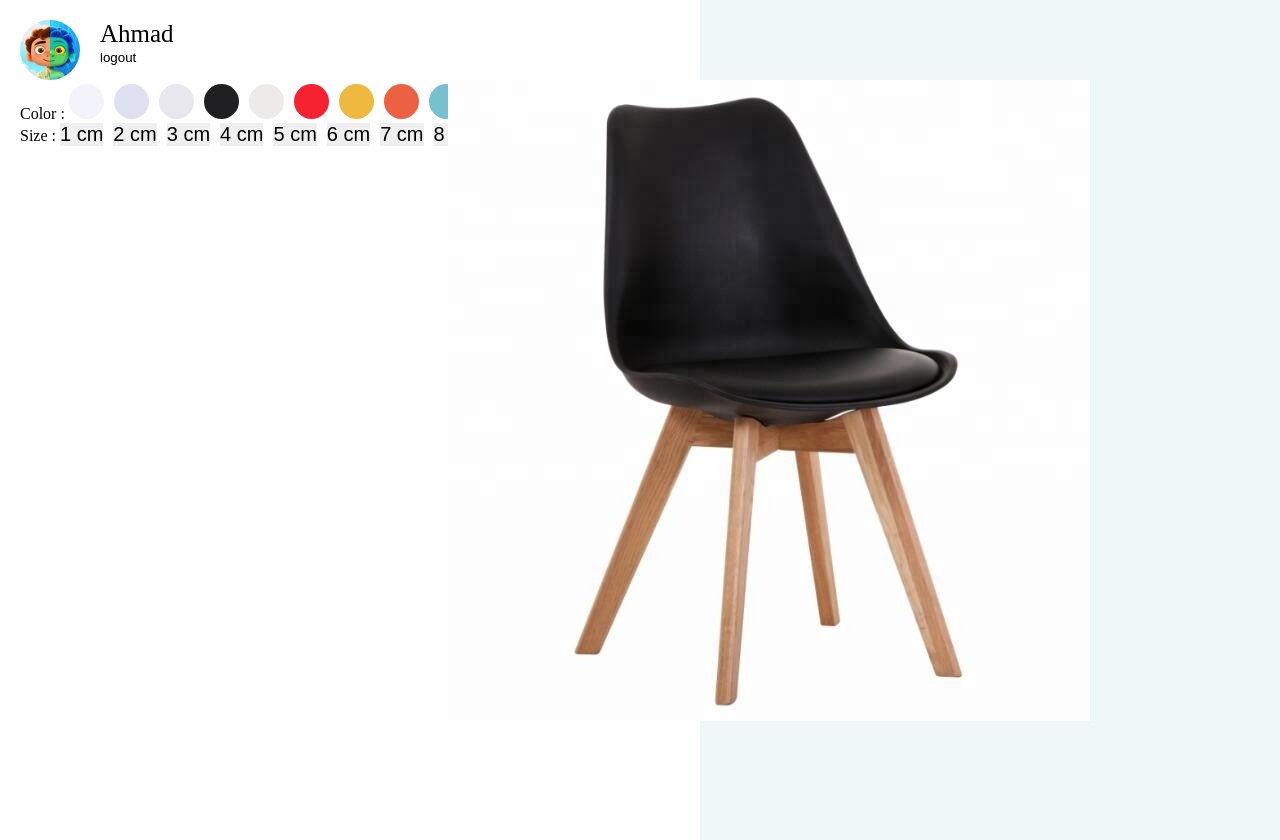
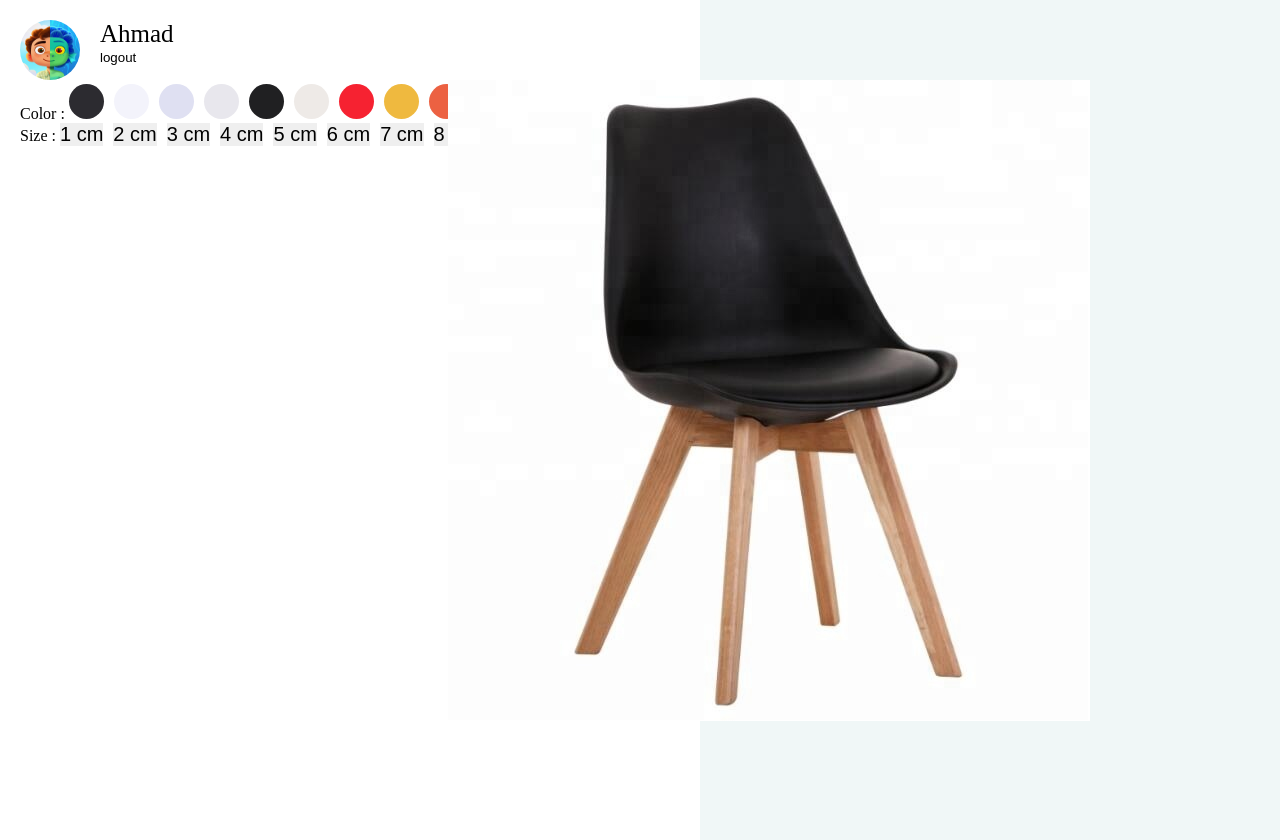
Before and after one commit to iartist93/chairs, a Nuxt app: page / in a window 1280 px wide. Built offline with nearby package versions, Linux system fonts and the light colour scheme.

Commit message:
fix: dynamic color selection

```diff
--- a/pages/index.vue
+++ b/pages/index.vue
@@ -25,7 +25,7 @@
               :key="item"
               class="color_button"
               @click="changeSelectedColorIndex(item)"
-              :style="{ 'background-color': colorMap[item] }"
+              :style="{ 'background-color': colorMap[item - 1] }"
             ></button>
           </div>
           <div class="sizes">
```
